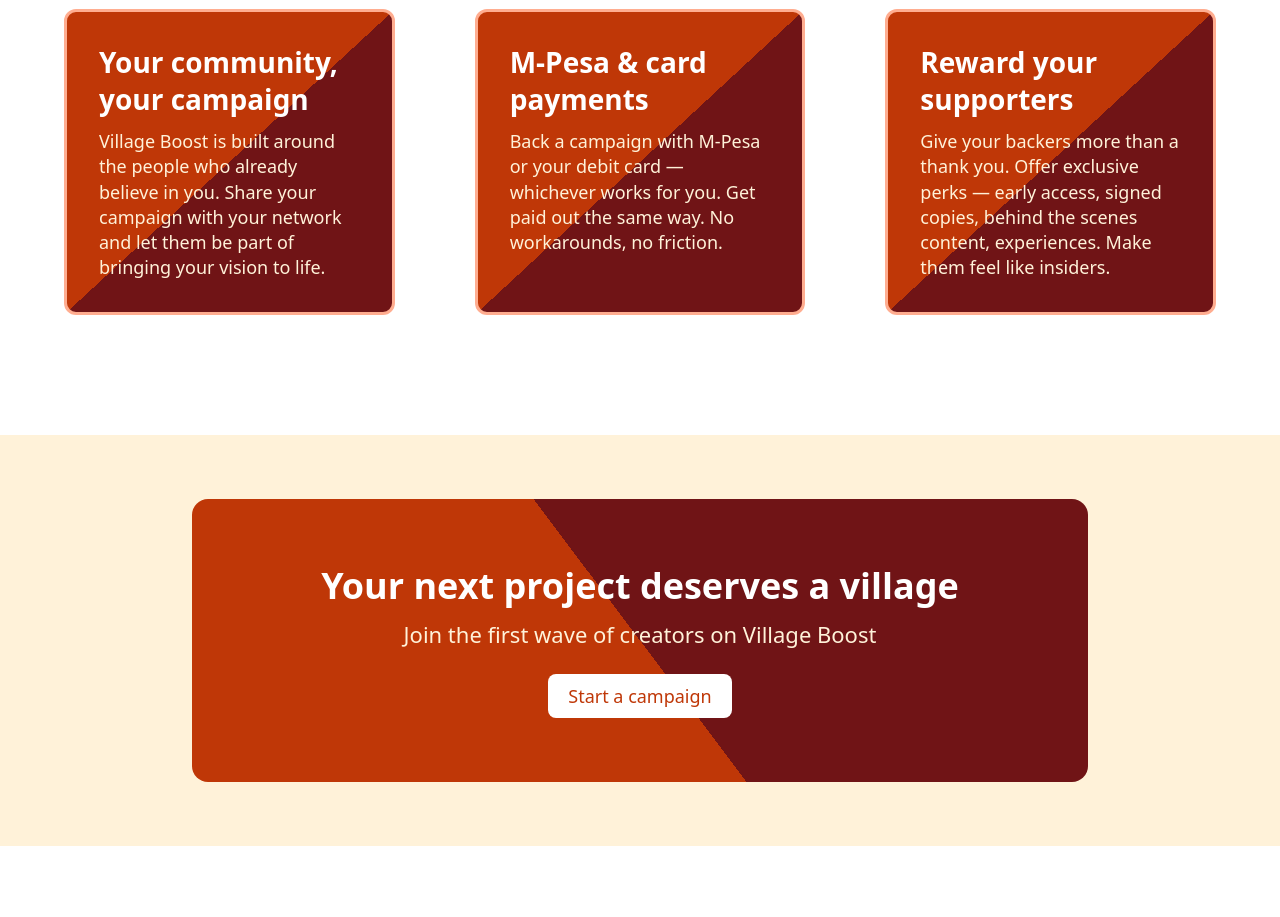
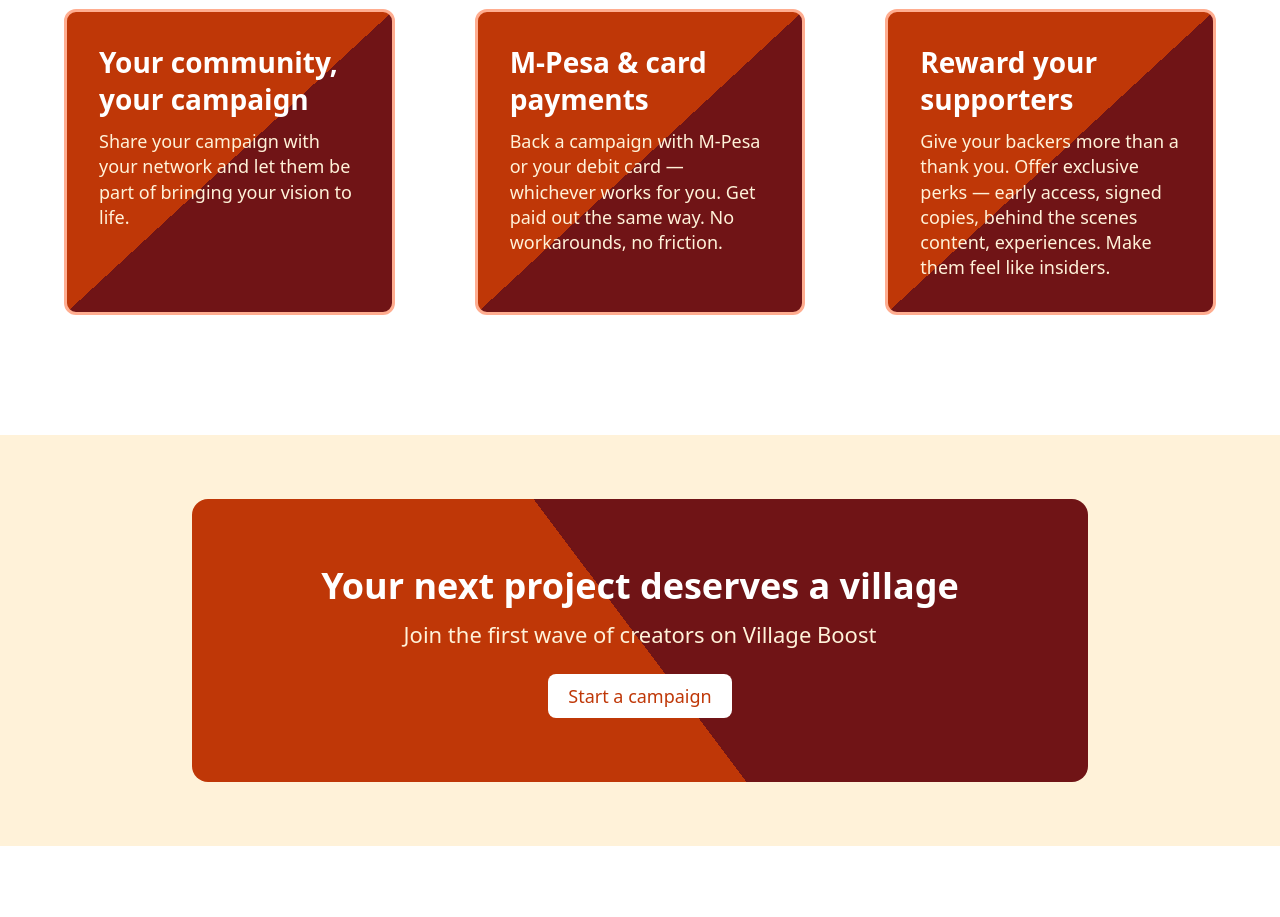
Before and after one commit to villageboost-org/villageboost, a Next.js app: page / in a window 1280 px wide. Shown: the part 2140-3057 px from the top of the page. Built offline with nearby package versions, Linux system fonts and the light colour scheme.

Commit message:
summarize the "community & campaign" text

```diff
--- a/app/components/home/WhyVillageBoost.tsx
+++ b/app/components/home/WhyVillageBoost.tsx
@@ -2,7 +2,7 @@ const reasons = [
   {
     title: "Your community, your campaign",
     description:
-      "Village Boost is built around the people who already believe in you. Share your campaign with your network and let them be part of bringing your vision to life.",
+      "Share your campaign with your network and let them be part of bringing your vision to life.",
   },
   {
     title: "M-Pesa & card payments",
```
